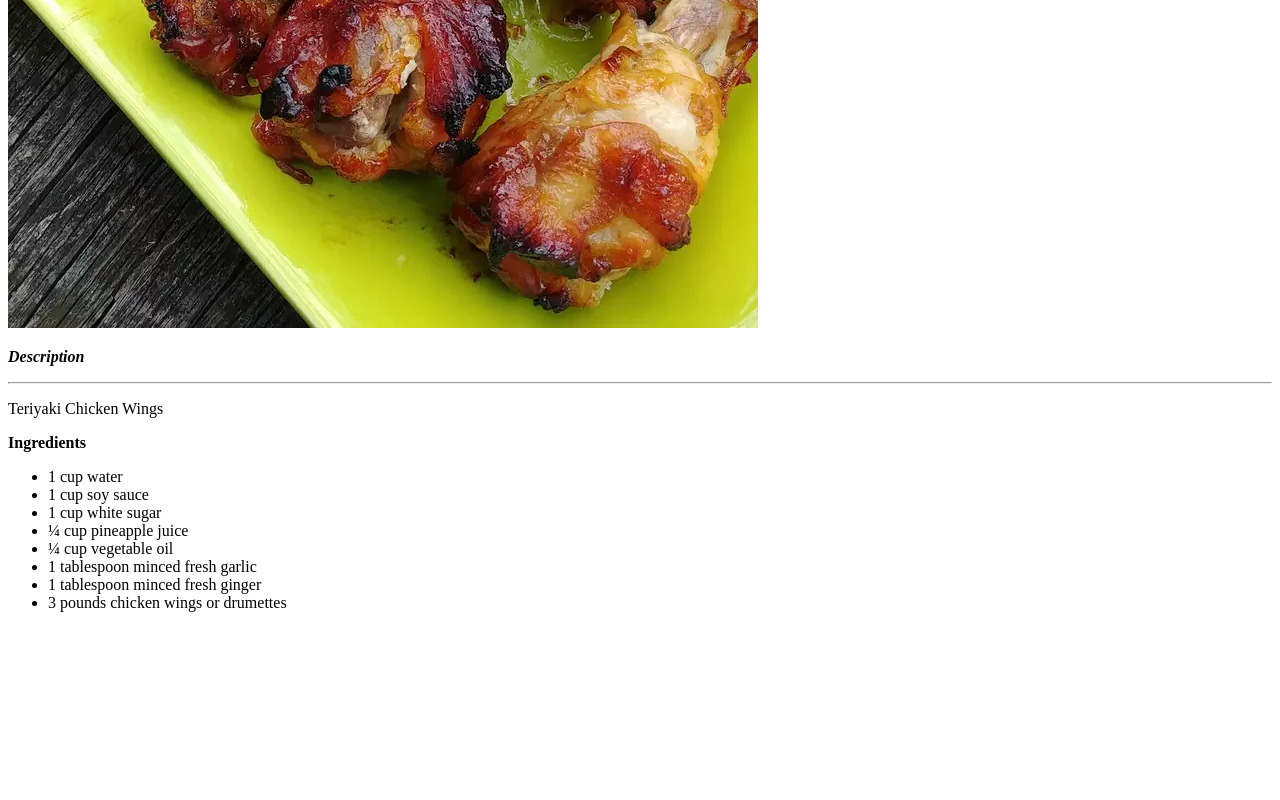
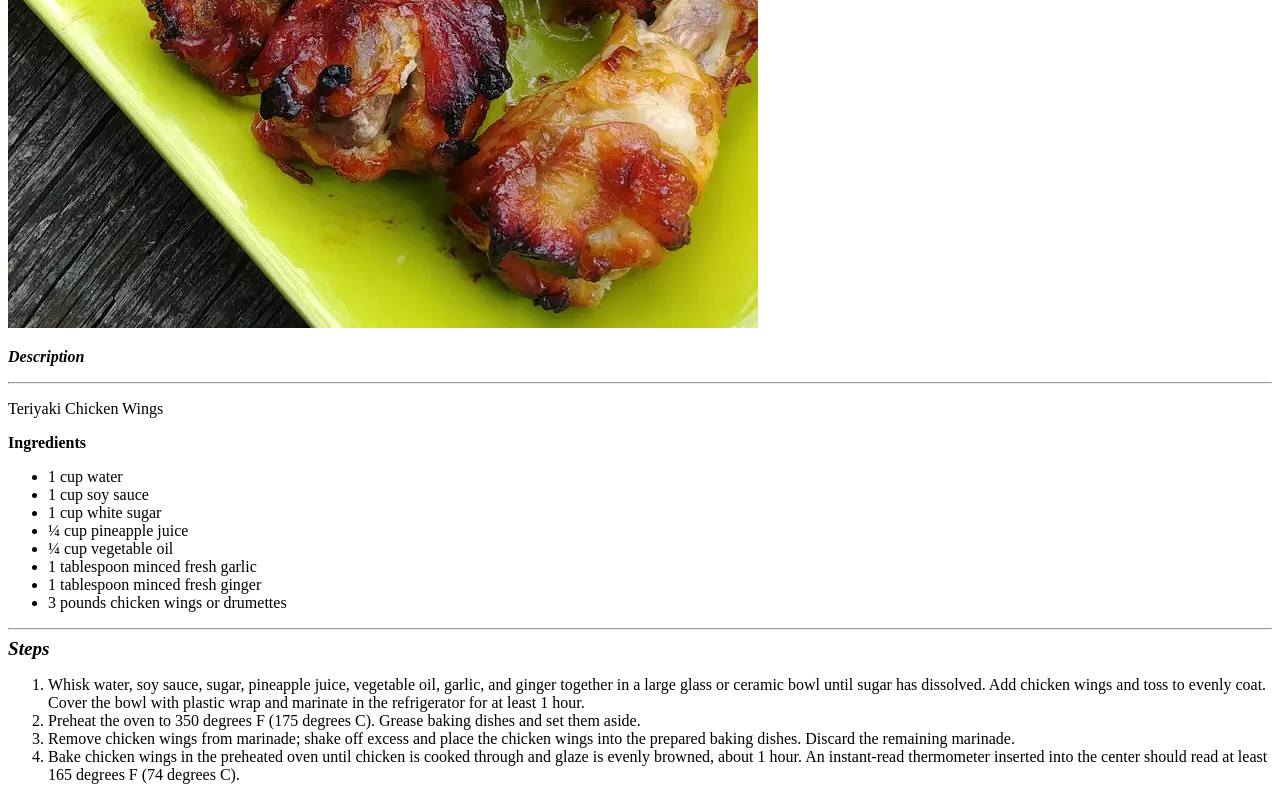
Before and after one commit to Gxgeta/odin-recipes, a plain HTML site: page recipes/wings.html in a window 1280 px wide. Shown: the part 690-1490 px from the top of the page. Before the commit the page ends 1318 px from the top, so only its background shows below. Drawn offline with Linux system fonts and the light colour scheme.

Commit message:
Finished wing.html
Added an <ol> that containes the steps
how to make it.

```diff
--- a/recipes/wings.html
+++ b/recipes/wings.html
@@ -20,8 +20,15 @@
             <li>1 tablespoon minced fresh garlic</li>
             <li>1 tablespoon minced fresh ginger</li>
             <li>3 pounds chicken wings or drumettes</li>
+        </ul>
+        <hr>
+        <big><b><i>Steps</i></b></big>
+        <ol>
+            <li>Whisk water, soy sauce, sugar, pineapple juice, vegetable oil, garlic, and ginger together in a large glass or ceramic bowl until sugar has dissolved. Add chicken wings and toss to evenly coat. Cover the bowl with plastic wrap and marinate in the refrigerator for at least 1 hour.</li>
+            <li>Preheat the oven to 350 degrees F (175 degrees C). Grease baking dishes and set them aside.</li>
+            <li>Remove chicken wings from marinade; shake off excess and place the chicken wings into the prepared baking dishes. Discard the remaining marinade.</li>
+            <li>Bake chicken wings in the preheated oven until chicken is cooked through and glaze is evenly browned, about 1 hour. An instant-read thermometer inserted into the center should read at least 165 degrees F (74 degrees C).</li>
 
-
-        </ul>
+        </ol>
     </body>
 </html>
```
